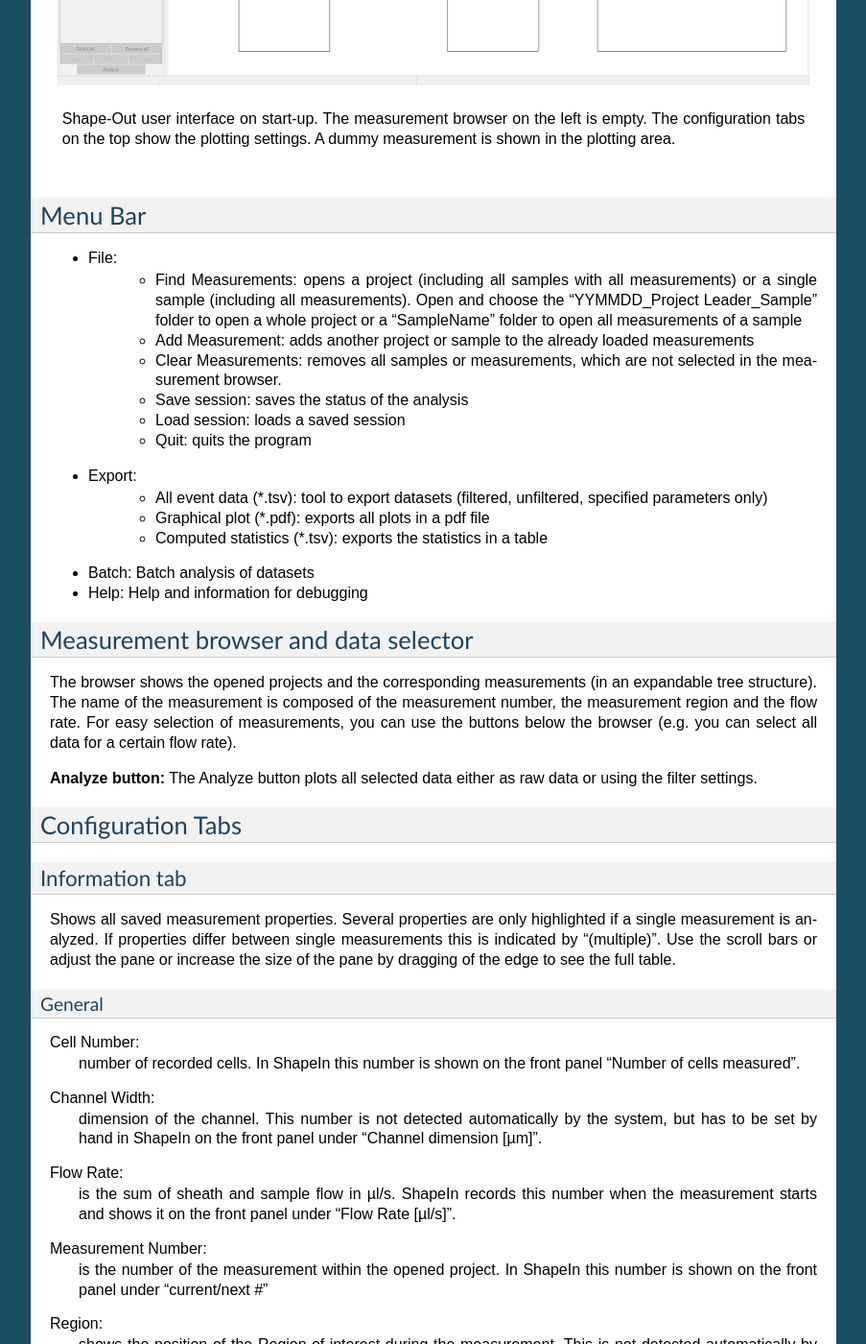
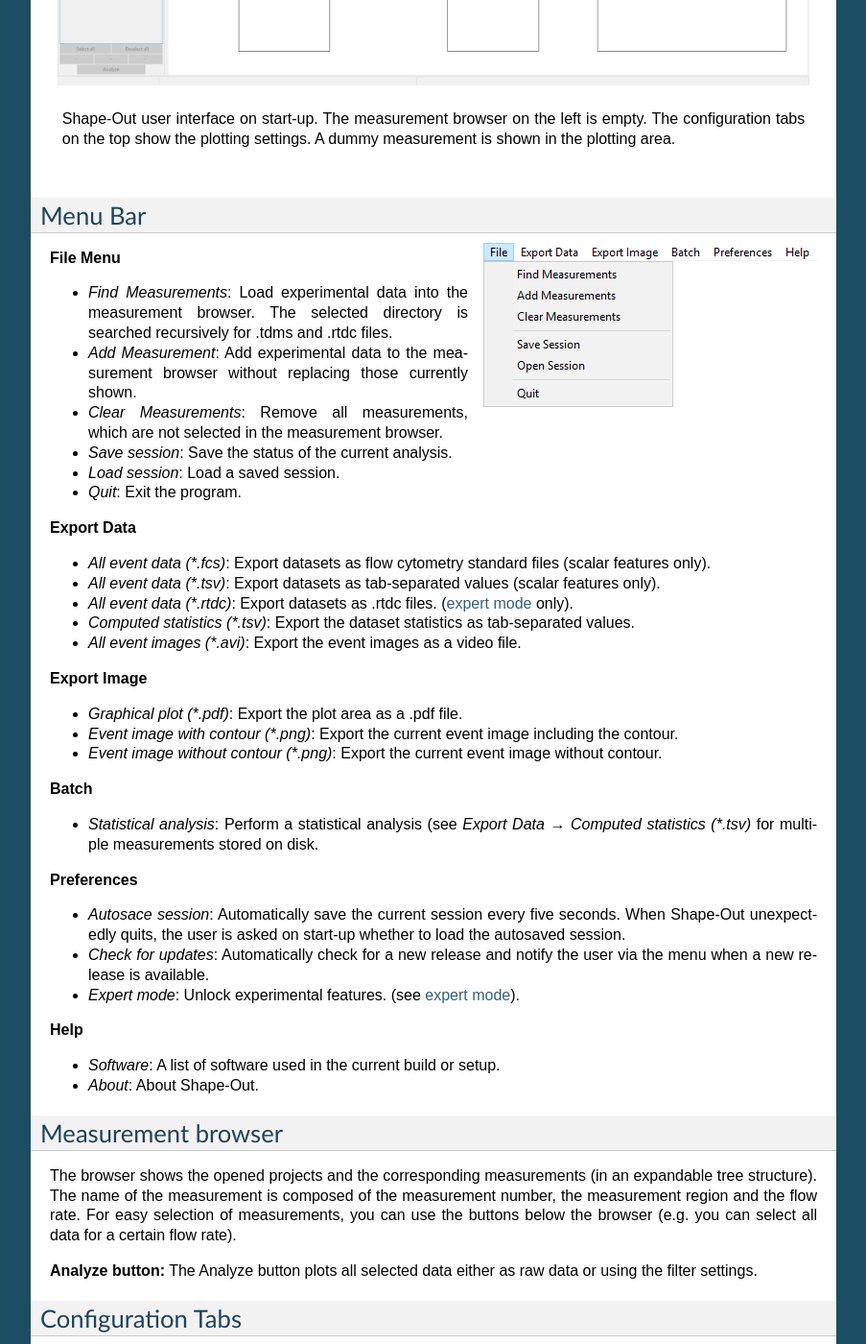
Before and after one commit to ZELLMECHANIK-DRESDEN/ShapeOut, a Sphinx documentation site: the page built from docs/sec_interface.rst, in a window 1280 px wide and 1400 px high, scrolled down 633 px. Shown: the whole window at 96% size, without its empty margins (198-1101 px from the left). Built offline with Sphinx 7.4.7, drawn with Linux system fonts in a browser that asks for light colours; pages that are not in the unit, such as notebooks, are missing from menus; the version number could not be read and is left out; some of the changed text lies outside the part shown.

Commit message:
docs: update menu bar section

```diff
--- a/docs/sec_interface.rst
+++ b/docs/sec_interface.rst
@@ -23,34 +23,70 @@
 
 Menu Bar
 ========
+.. image:: scrots/menu.png
+    :target: _images/menu.png
+    :align: right
 
-- File:
-   - Find Measurements: opens a project (including all samples with all
-     measurements) or a single sample (including all measurements).
-     Open and choose the "YYMMDD_Project Leader_Sample" folder to open
-     a whole project or a "SampleName" folder to open all measurements of
-     a sample
-   - Add Measurement: adds another project or sample to the already
-     loaded measurements
-   - Clear Measurements: removes all samples or measurements, which are
-     not selected in the measurement browser.
-   - Save session: saves the status of the analysis
-   - Load session: loads a saved session
-   - Quit: quits the program
+**File Menu**
 
-- Export:
-   - All event data (\*.tsv): tool to export datasets (filtered, unfiltered,
-     specified parameters only)
-   - Graphical plot (\*.pdf): exports all plots in a pdf file
-   - Computed statistics (\*.tsv): exports the statistics in a table
-
-- Batch: Batch analysis of datasets
-
-- Help: Help and information for debugging
+- *Find Measurements*: Load experimental data into the measurement browser.
+  The selected directory is searched recursively for .tdms and .rtdc files.
+- *Add Measurement*: Add experimental data to the measurement browser
+  without replacing those currently shown.
+- *Clear Measurements*: Remove all measurements, which are
+  not selected in the measurement browser.
+- *Save session*: Save the status of the current analysis.
+- *Load session*: Load a saved session.
+- *Quit*: Exit the program.
 
 
-Measurement browser and data selector
-=====================================
+**Export Data**
+
+- *All event data (\*.fcs)*: Export datasets as flow cytometry standard files
+  (scalar features only).
+- *All event data (\*.tsv)*: Export datasets as tab-separated values
+  (scalar features only).
+- *All event data (\*.rtdc)*: Export datasets as .rtdc files.
+  (:ref:`expert mode <ui_expert>` only).
+- *Computed statistics (\*.tsv)*: Export the dataset statistics as
+  tab-separated values.
+- *All event images (\*.avi)*: Export the event images as a video file.
+
+
+**Export Image**
+
+- *Graphical plot (\*.pdf)*: Export the plot area as a .pdf file.
+- *Event image with contour (\*.png)*: Export the current event image
+  including the contour.
+- *Event image without contour (\*.png)*: Export the current event image
+  without contour.
+
+
+**Batch**
+
+- *Statistical analysis*: Perform a statistical analysis
+  (see *Export Data → Computed statistics (\*.tsv)* for multiple
+  measurements stored on disk.
+
+
+**Preferences**
+
+- *Autosace session*: Automatically save the current session every five
+  seconds. When Shape-Out unexpectedly quits, the user is asked on start-up
+  whether to load the autosaved session.
+- *Check for updates*: Automatically check for a new release and notify
+  the user via the menu when a new release is available.
+- *Expert mode*: Unlock experimental features.
+  (see :ref:`expert mode <ui_expert>`).
+
+**Help**
+
+- *Software*: A list of software used in the current build or setup.
+- *About*: About Shape-Out.
+
+
+Measurement browser
+===================
 The browser shows the opened projects and the corresponding measurements
 (in an expandable tree structure). The name of the measurement is
 composed of the measurement number, the measurement region and the flow rate.
@@ -203,5 +239,15 @@
 
 
 Plot Area
+=========
+Will be updated when new GUI is ready.
+
+
+
+.. _ui_expert:
+
+
+Expert Mode
 ===========
-Will be updated when new GUI is ready.
+
+- export to .rtdc file format
```
Also changed, not shown: docs/scrots/measurement_browser.png, docs/scrots/menu.png (added).
